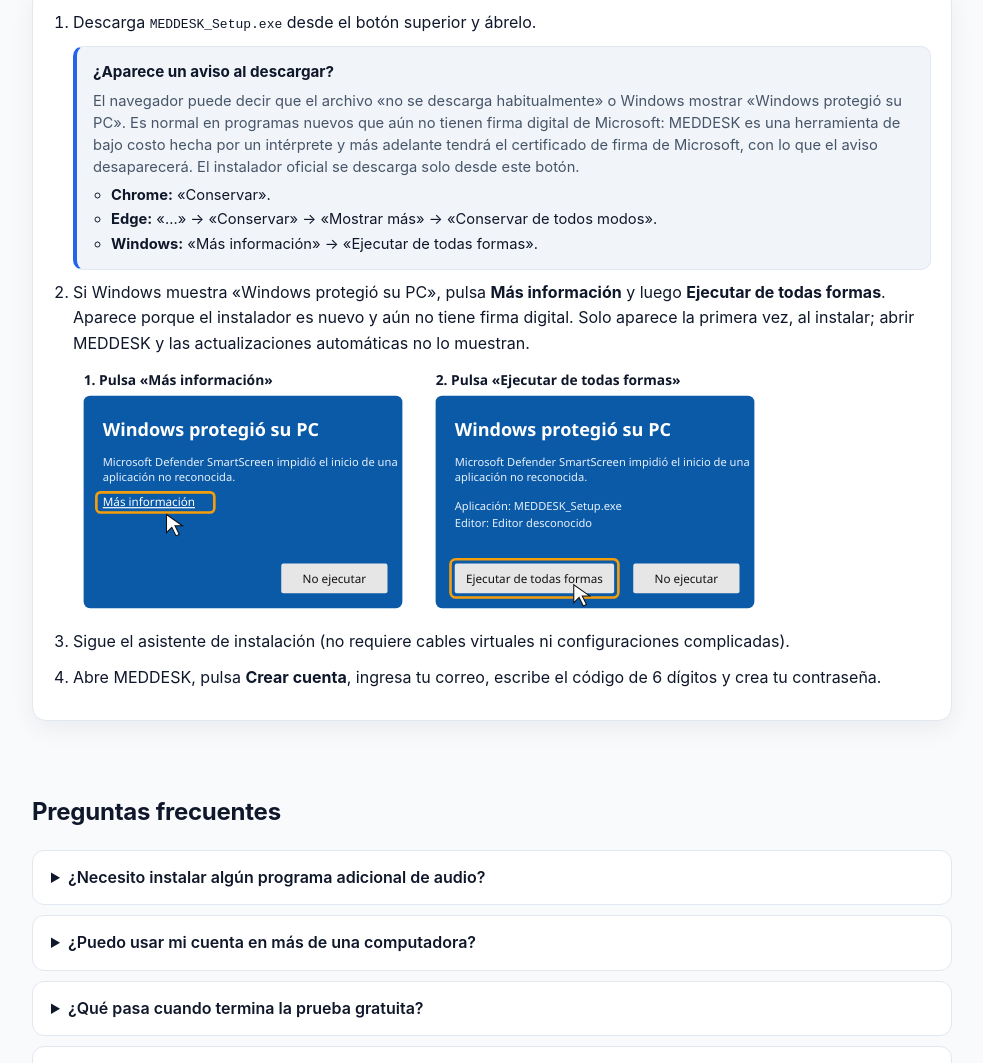
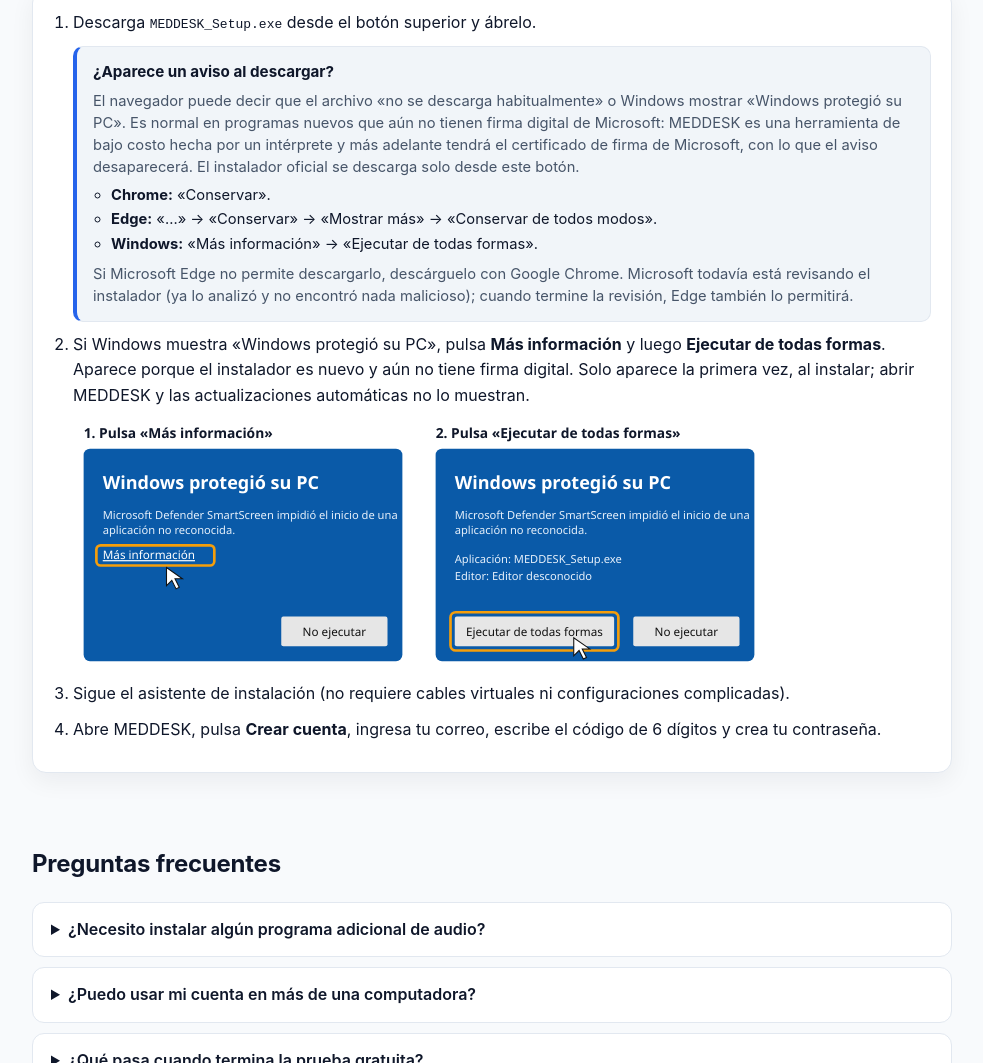
Before and after one commit to Villalobos90/meddesk, a plain HTML site: page index.html in a window 1280 px wide. Shown: the part 2961-4024 px from the top of the page, without its empty margins (148-1131 px from the left). Drawn offline with Linux system fonts and the light colour scheme.

Commit message:
Aviso de descarga: si Edge no deja descargar, usar Chrome (Microsoft aún revisa el instalador)

```diff
--- a/index.html
+++ b/index.html
@@ -282,6 +282,10 @@
 
     .download-notice .notice-steps li:last-child {
       margin-bottom: 0;
+    }
+
+    .card .download-notice .notice-edge {
+      margin: 8px 0 0;
     }
 
     details {
@@ -683,6 +687,7 @@
                   <li><strong>Edge:</strong> «…» → «Conservar» → «Mostrar más» → «Conservar de todos modos».</li>
                   <li><strong>Windows:</strong> «Más información» → «Ejecutar de todas formas».</li>
                 </ul>
+                <p class="notice-edge">Si Microsoft Edge no permite descargarlo, descárguelo con Google Chrome. Microsoft todavía está revisando el instalador (ya lo analizó y no encontró nada malicioso); cuando termine la revisión, Edge también lo permitirá.</p>
               </div>
               <div class="lang-en">
                 <p class="notice-title">Seeing a warning when downloading?</p>
@@ -692,6 +697,7 @@
                   <li><strong>Edge:</strong> "…" → "Keep" → "Show more" → "Keep anyway".</li>
                   <li><strong>Windows:</strong> "More info" → "Run anyway".</li>
                 </ul>
+                <p class="notice-edge">If Microsoft Edge won't let you download it, download it with Google Chrome. Microsoft is still reviewing the installer (it already scanned it and found nothing malicious); once the review is done, Edge will allow it too.</p>
               </div>
             </div>
           </li>
```
